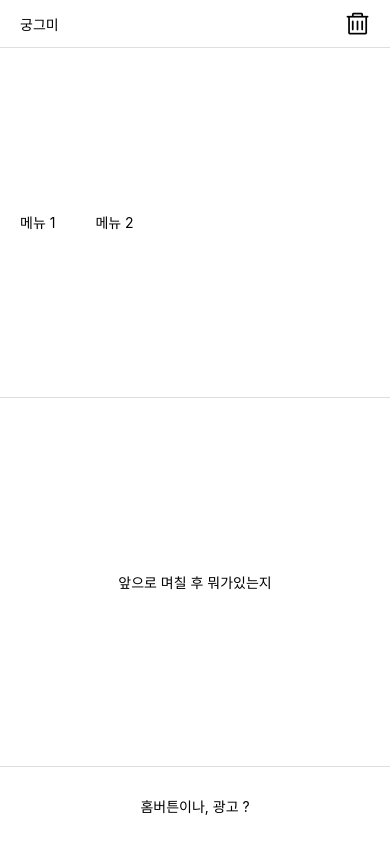
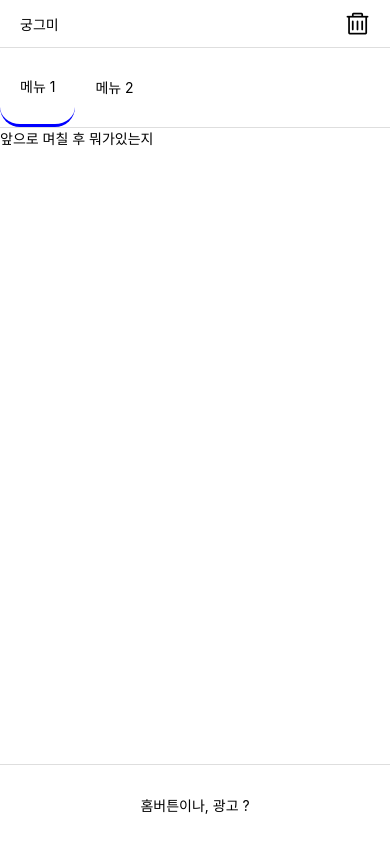
Before and after one commit to FouinK/myFirstNativeApp, a React Native app: screen / in a window 390 px wide. Built offline with nearby package versions, Linux system fonts and the light colour scheme.

Commit message:
비율 설정 끝

```diff
--- a/App.tsx
+++ b/App.tsx
@@ -1,5 +1,5 @@
 import React from 'react';
-import {SafeAreaView, View, StyleSheet, ScrollView} from 'react-native';
+import {View, StyleSheet} from 'react-native';
 import Header from './component/Header';
 import TopMenu from './component/TopMenu.tsx';
 import Body from './component/Body';
@@ -7,32 +7,34 @@ import Footer from './component/Footer';
 
 const App = () => {
   return (
-    <SafeAreaView style={styles.safeArea}>
-      <View style={styles.container}>
-        <Header />
+    <View style={styles.container}>
+      <Header />
+      <View style={styles.menuContainer}>
         <TopMenu />
-        <ScrollView contentContainerStyle={styles.scrollViewContent}>
-          <Body />
-        </ScrollView>
       </View>
-      <Footer />
-    </SafeAreaView>
+      <View style={styles.bodyContainer}>
+        <Body />
+      </View>
+      <View style={styles.footerContainer}>
+        <Footer />
+      </View>
+    </View>
   );
 };
 
 const styles = StyleSheet.create({
-  safeArea: {
-    backgroundColor: 'white',
-    flexGrow: 1,
-  },
   container: {
-    flexGrow: 1,
-    flex: 0.9,
+    flex: 1,
     backgroundColor: 'white',
   },
-  scrollViewContent: {
-    flexGrow: 1,
-    flex: 0.8,
+  menuContainer: {
+    flex: 1,
+  },
+  bodyContainer: {
+    flex: 8,
+  },
+  footerContainer: {
+    flex: 1,
   },
 });
 
--- a/component/Body.tsx
+++ b/component/Body.tsx
@@ -1,11 +1,11 @@
 import React from 'react';
-import {View, Text, StyleSheet} from 'react-native';
+import {ScrollView, Text, StyleSheet} from 'react-native';
 
 const Body = () => {
   return (
-    <View style={styles.content}>
+    <ScrollView style={styles.content}>
       <Text>앞으로 며칠 후 뭐가있는지</Text>
-    </View>
+    </ScrollView>
   );
 };
 
@@ -13,10 +13,6 @@ export default Body;
 
 const styles = StyleSheet.create({
   content: {
-    flex: 1,
-    width: '100%',
-    justifyContent: 'center',
-    alignItems: 'center',
-    backgroundColor: 'white',
+    flex: 1, // 이 부분을 변경
   },
 });
--- a/component/Footer.tsx
+++ b/component/Footer.tsx
@@ -13,7 +13,7 @@ export default Footer;
 
 const styles = StyleSheet.create({
   footer: {
-    flex: 0.1,
+    flex: 1, // 이 부분을 변경
     width: '100%',
     justifyContent: 'center',
     alignItems: 'center',
--- a/component/Header.tsx
+++ b/component/Header.tsx
@@ -1,16 +1,26 @@
 import React from 'react';
-import {View, Text, StyleSheet, TouchableOpacity} from 'react-native';
+import {
+  View,
+  Text,
+  StyleSheet,
+  TouchableOpacity,
+  ViewStyle,
+} from 'react-native';
 import Icon from 'react-native-vector-icons/AntDesign';
 
-const Header = () => {
+type HeaderProps = {
+  style?: ViewStyle;
+};
+
+const Header: React.FC<HeaderProps> = ({style}) => {
   const openSettings = () => {
     console.log('설정 화면으로 이동');
   };
 
   return (
-    <View style={styles.header}>
-      <Text style={styles.title}>궁그미</Text>
-      <TouchableOpacity onPress={openSettings} style={styles.settingsButton}>
+    <View style={[styles.header, style]}>
+      <Text>궁그미</Text>
+      <TouchableOpacity onPress={openSettings}>
         <Icon name="delete" size={25} color="#000" />
       </TouchableOpacity>
     </View>
@@ -19,7 +29,6 @@ const Header = () => {
 
 const styles = StyleSheet.create({
   header: {
-    width: '100%',
     flexDirection: 'row',
     justifyContent: 'space-between',
     alignItems: 'center',
@@ -29,8 +38,6 @@ const styles = StyleSheet.create({
     paddingVertical: 10,
     paddingHorizontal: 20,
   },
-  title: {},
-  settingsButton: {},
 });
 
 export default Header;
--- a/component/TopMenu.tsx
+++ b/component/TopMenu.tsx
@@ -2,7 +2,7 @@ import React, {useState} from 'react';
 import {Text, StyleSheet, ScrollView, TouchableOpacity} from 'react-native';
 
 const TopMenu = () => {
-  const [selectedMenu, setSelectedMenu] = useState('menu1');
+  const [selectedMenu, setSelectedMenu] = useState('1');
   const handleSelectMenu = (menu: string) => {
     // 상태를 업데이트합니다.
     setSelectedMenu(menu);
@@ -33,10 +33,10 @@ export default TopMenu;
 
 const styles = StyleSheet.create({
   scrollView: {
+    flex: 1,
     backgroundColor: 'white',
     borderBottomWidth: 1,
     borderBottomColor: '#dedede',
-    flex: 0.1,
   },
   menuItem: {
     alignItems: 'center',
```
